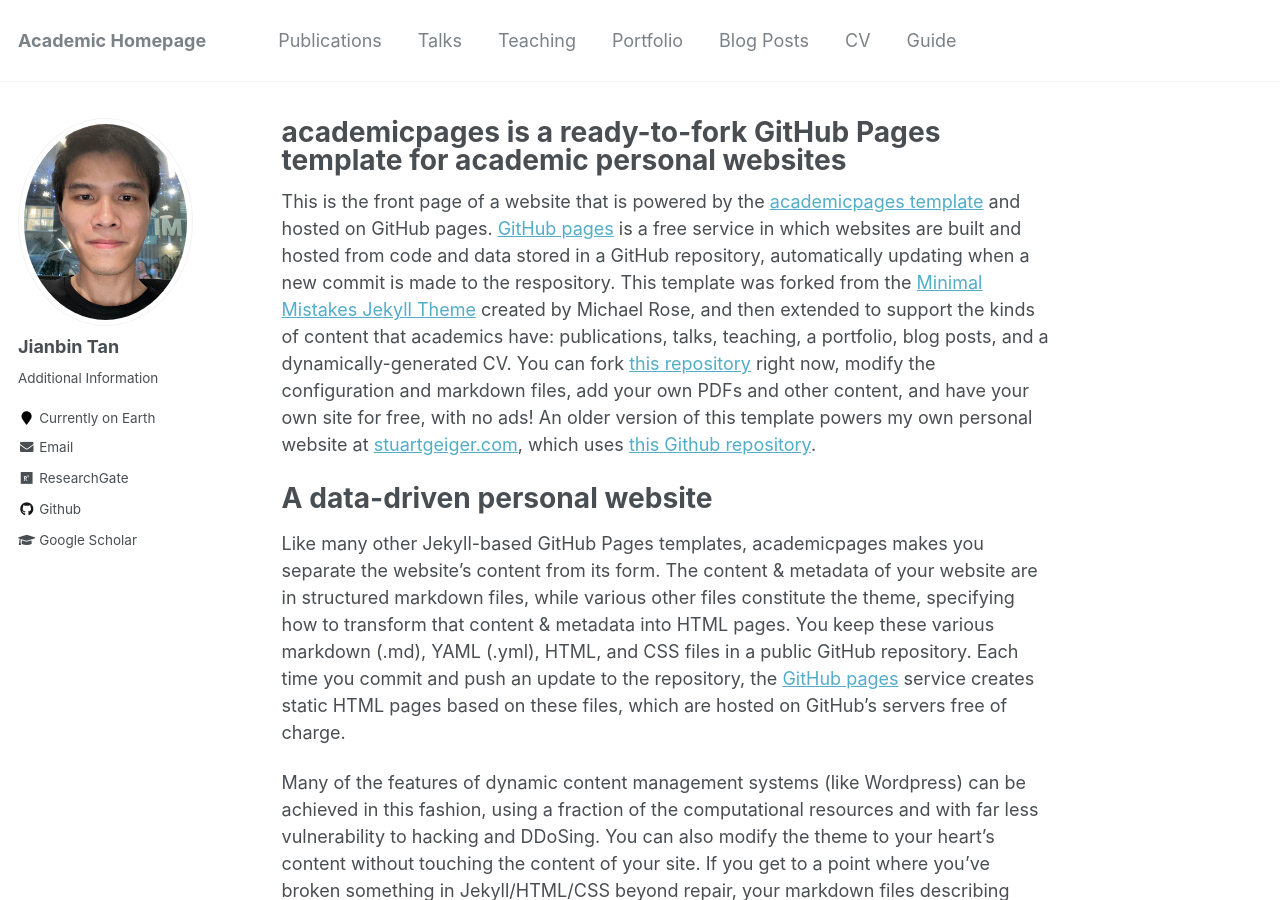
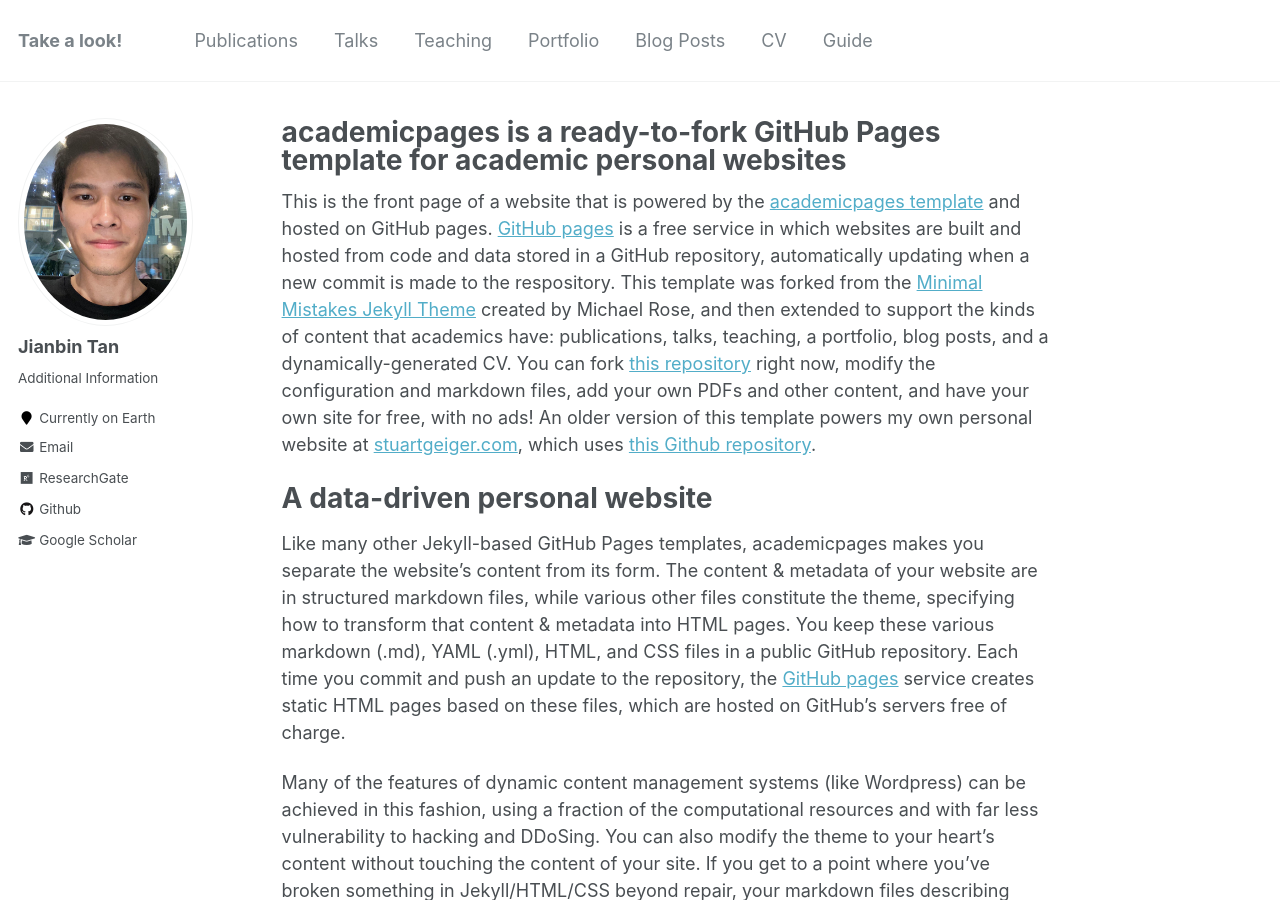
Before and after one commit to Tan-jianbin/Tan-jianbin.github.io, a Jekyll site: the page built from _pages/about.md, in a window 1280 px wide and 900 px high. Built offline with Jekyll 4.4.1, drawn with Linux system fonts in a browser that asks for light colours.

Commit message:
Update _config.yml

```diff
--- a/_config.yml
+++ b/_config.yml
@@ -7,7 +7,7 @@
 
 # Site Settings
 locale                   : ""
-title                    : "Academic Homepage"
+title                    : "Take a look!"
 title_separator          : "-"
 name                     : &name "Jianbin Tan"
 description              : &description "personal description"
```
